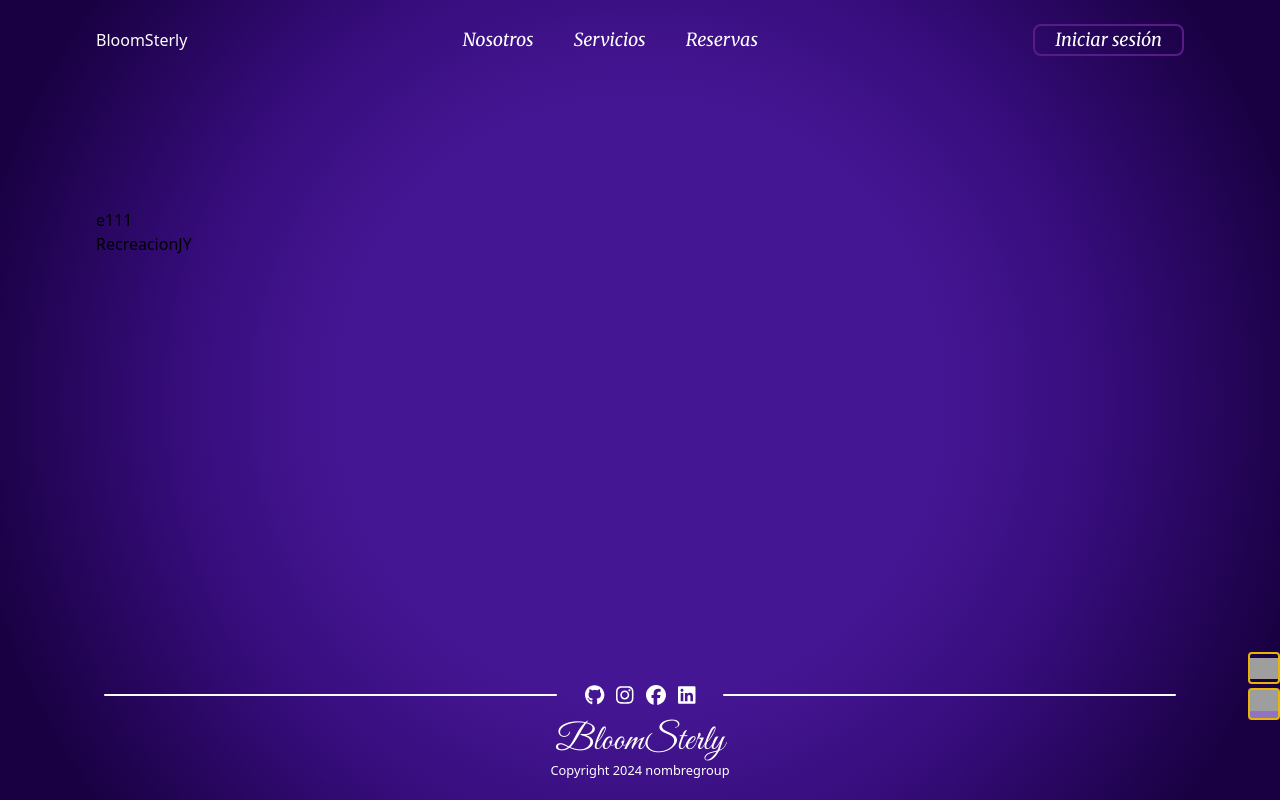
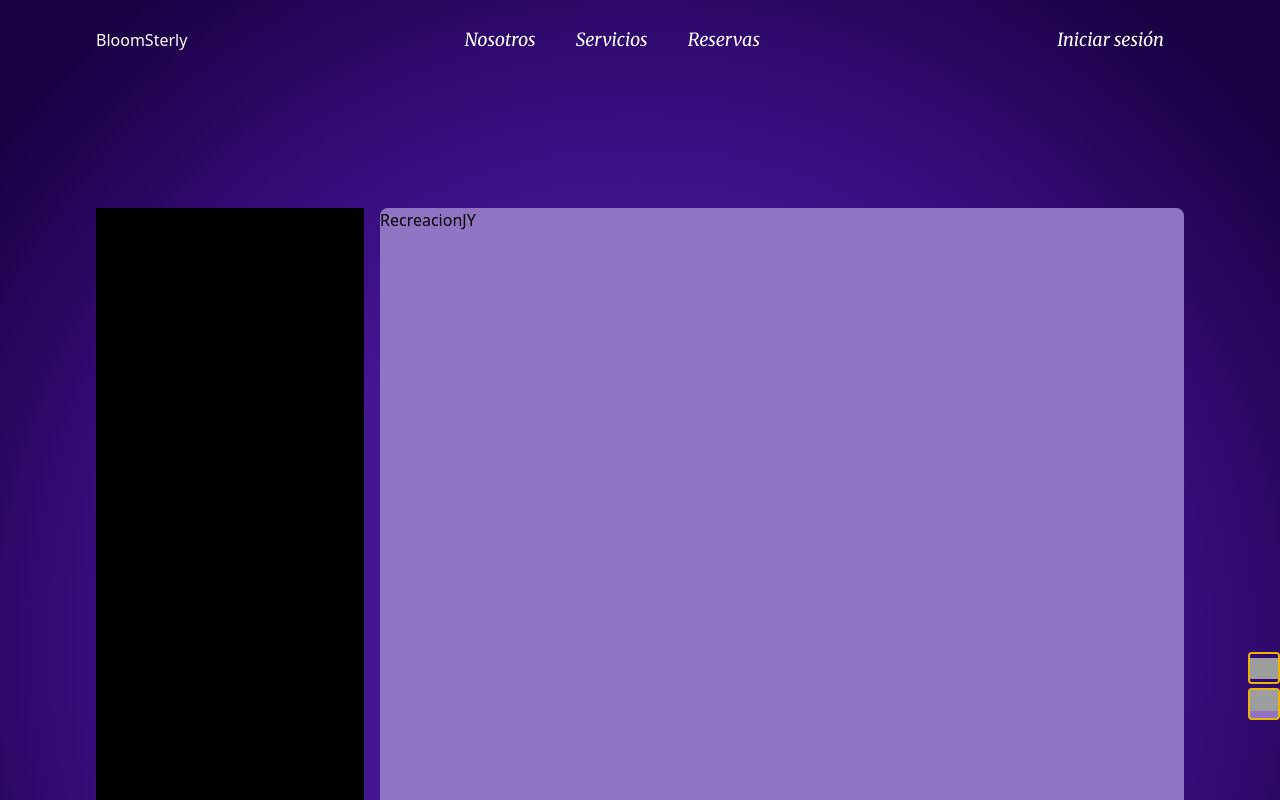
Before and after one commit to albust2005/bloomsterly, a React (Vite) app in the folder Client/: page /servicios/Alimentacion/e111 in a window 1280 px wide. Shown: the top 800 px of the page. Built offline with nearby package versions, Linux system fonts and the light colour scheme; grey boxes are pictures that could not be loaded.

Commit message:
apartado de empresas

```diff
--- a/Client/src/components/EmpresaInfo.jsx
+++ b/Client/src/components/EmpresaInfo.jsx
@@ -2,27 +2,40 @@
 import { empresas } from "./db/empresas.js"
 import { Layaout } from "./templates/Layaout";
 
-
+import { useEffect, useState } from "react";
 import { useParams } from "react-router-dom";
 
-export function EmpresaInfo (){
+export function EmpresaInfo() {
+    const { empresa } = useParams()
+    const [empresaInfo, setEmpresaInfo] = useState([])
 
-    const { empresa } = useParams()
-    console.log(empresa)
+    useEffect(() => {
 
-    const empresaInfo = empresas.find(e => e.uuid === empresa)
-    const { uuid, nombre} = empresaInfo
+        setEmpresaInfo(empresas.find(e => e.uuid === empresa))
 
-    console.log(empresaInfo)
+    }, [empresa])
+
+    const { nombre } = empresaInfo
+
+    //obtenemos el id de la empresa mediante useParams()
+    //guardamos la informacion de la empresa dentro del estado empresaInfo
+    //va a cambiar los datos de la empresa cada que el id cambie
 
 
 
-    return(
+    /***COMPONETIZAR TITULOS CORRECTAMENTE***/
+    return (
         <Layaout>
-           <section className="px-5 md:px-16 lg:px-24 2xl:px-64 mb-3">
-                  <h1>{uuid}</h1>
-                  <h1>{nombre}</h1>
-           </section>
+            <section className="flex flex-col-reverse gap-4 lg:flex-row px-5 md:px-16 lg:px-24 2xl:px-64 mb-3">
+                <aside className="bg-black h-72 lg:h-screen lg:w-1/4">
+
+                </aside>
+                <article className="bg-color_font_dark rounded-lg h-screen lg:w-3/4">
+                    <div>
+                        <h1>{nombre}</h1>
+                    </div>
+                </article>
+            </section>
         </Layaout>
     )
 }
--- a/Client/src/components/Index.jsx
+++ b/Client/src/components/Index.jsx
@@ -2,7 +2,7 @@
 import "../App.css";
 
 import { PolaroidCard } from "./templates/PolaroidCard";
-import { FirtsTitle, Titles } from "./titles/FirtsTitle";
+import { FirtsTitle, Titles } from "./titles/Title";
 import { servicios } from "./db/servicios";
 
 
--- a/Client/src/components/Servicios.jsx
+++ b/Client/src/components/Servicios.jsx
@@ -3,7 +3,7 @@ import { PolaroidCard } from "./templates/PolaroidCard"
 
 
 import { servicios } from "./db/servicios"
-import { FirtsTitle } from "./titles/FirtsTitle"
+import { FirtsTitle } from "./titles/Title.jsx"
 
 export function Servicios() {
 
--- a/Client/src/components/administrador.jsx
+++ b/Client/src/components/administrador.jsx
@@ -1,6 +1,6 @@
 import { Layaout } from "./templates/Layaout"
 
-import { FirtsTitle } from "./titles/FirtsTitle"
+import { FirtsTitle } from "./titles/Title.jsx"
 
 export function Administrador({ user }) {
     return(
--- a/Client/src/components/templates/Header.jsx
+++ b/Client/src/components/templates/Header.jsx
@@ -34,9 +34,9 @@ export function Header() {
             </div>
 
             <div className="flex justify-center items-center">
-                <span className="border-2 rounded-lg border-solid border-purple-900">
-                    <ButtonNav href="/login" text="Iniciar sesión" />
-                </span>
+
+                <ButtonNav href="/login" text="Iniciar sesión" />
+
                 <span className="text-3xl cursor-pointer md:hidden block dark:fill-black">
                     <FontAwesomeIcon
                         icon={menu}
@@ -51,47 +51,3 @@ export function Header() {
 }
 
 //Para evitar la redundancia se componetiza en ./buttons/buttonNav
-/*<nav class="bg-white p-5 shadow flex justify-between md:items-center md:justify-between h-20 ">
-        <DIv class="flex justify-between items-center">
-            <span class="text-2xl font-[Merriweather] font-semibold cursor-pointer">
-                <img src="https://s.tmimgcdn.com/scr/800x500/273600/plantilla-de-logotipo-de-flor-
-                de-loto-de-belleza-ilustracion-vectorial-v3_273666-original.jpg"
-                class="h-50 inline">
-                BloomSterly
-            </span>
-        </DIv>
-
-        <ul class="md:flex md:items-center z-[-1] md:z-auto md:static absolute bg-white w-full left-0 md:w-auto
-        md:py-0 px-4 md:pl-0 pl-7 md:opacity-100 opacity-0 top-[-400px] transition-all ease-in duration-500">
-            <li class="mx-4 my-6 md:my-0">
-                <a href="#" class="text-xl hover:text-red-400 duration-500">Inicio</a>
-            </li>
-            <li class="mx-4 my-6 md:my-0">
-                <a href="#" class="text-xl hover:text-red-400 duration-500">Nosotros</a>
-            </li>
-            <li class="mx-4 my-6 md:my-0">
-                <a href="#" class="text-xl hover:text-red-400 duration-500">Servicios</a>
-            </li>
-            <li class="mx-4 my-6 md:my-0">
-                <a href="#" class="text-xl hover:text-red-400 duration-500">Reservas</a>
-            </li>
-        </ul>
-        <div class="flex h-full justify-center">
-            <button class="bg-red-400 py-2 px-6 rounded-md mx-4  text-white font-[Poppins] hover:bg-red-500 ">
-                Inicia Sesion
-            </button>
-            <span class="text-3xl cursor-pointer md:hidden block mx-2 inline">
-                <ion-icon name="menu-outline" onclick="menu(this)"></ion-icon>
-            </span>
-        </div>
-
-
-
-    <script>
-        function menu(e){
-            let list = document.querySelector('ul')
-            e.name === 'menu' ? (e.name = "close",list.classList.add('top-[80px]'), list.classList.add('opacity-100'))
-            : (e.name = "menu",list.classList.remove('top-[80px]'),list.classList.remove('opacity-100'))
-            console.log(e)
-        }
-    </script>*/
```
Also changed, not shown: Client/src/components/ServicioEspecifico.jsx (+4 -3 lines), Client/src/components/titles/Title.jsx (renamed from Client/src/components/titles/FirtsTitle.jsx).
